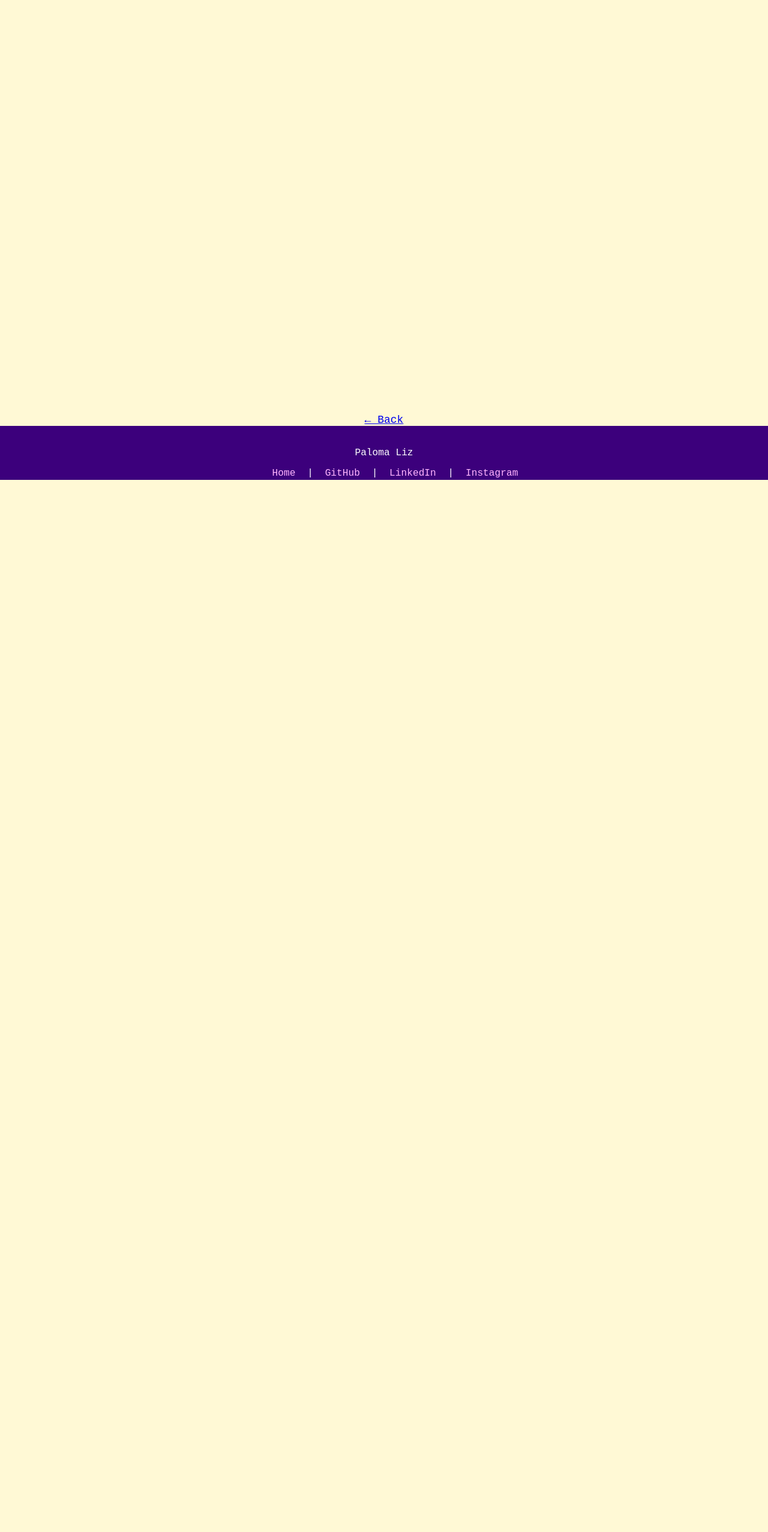
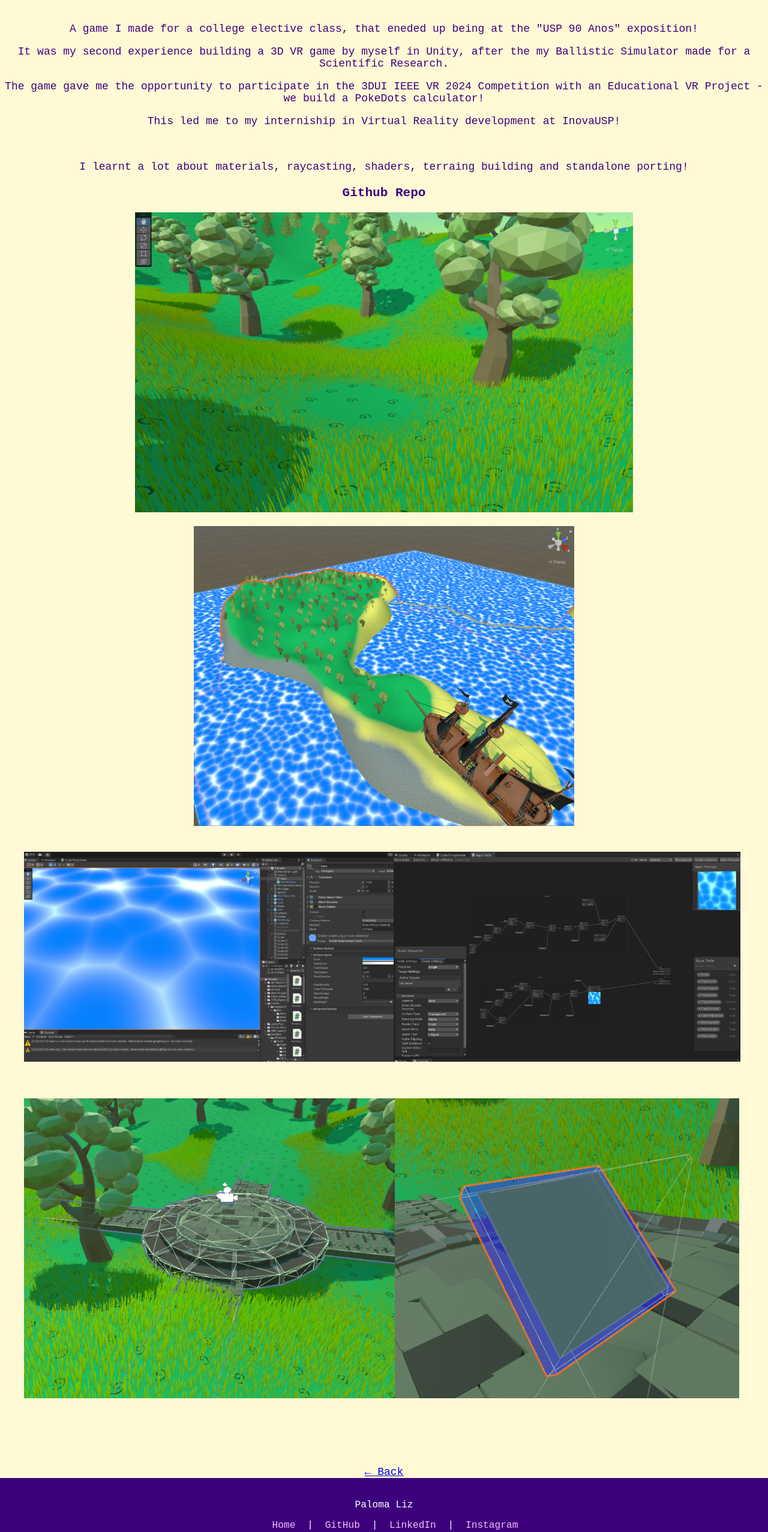
Before and after one commit to palomaspbr/MyWebsite, a Django app: page /customprojects/theisland/ in a window 1280 px wide. Shown: the whole page at 60% size. Before the commit the page ends 800 px from the top, so only its background shows below. Run offline with Django 5.2, Linux system fonts and the light colour scheme.

Commit message:
add theisland

```diff
--- a/core/data/customprojects.json
+++ b/core/data/customprojects.json
@@ -19,7 +19,7 @@
         "title": "The Island",
         "subtitle": "A VR game made during College",
         "description": "A Puzzle VR Game in Unity.",
-        "image": "media/placeholder.png",
+        "image": "media/theisland/island2.png",
         "slug": "theisland",
         "category": "vr"
     },
--- a/core/templates/core/parkour.html
+++ b/core/templates/core/parkour.html
@@ -4,6 +4,7 @@
 
 {% block content %}
 {% load static %}
+<br>
 
 <p>I've been practicing parkour since 2017. It's a really amazing sport and I've meet some of the most amazing people!</p>
 
--- a/core/templates/core/steamgame.html
+++ b/core/templates/core/steamgame.html
@@ -4,6 +4,7 @@
 
 {% block content %}
 {% load static %}
+<br>
 
 <p>I'm planning on realeasing my own steam game! It's yet far from finished, but I really want to see it coming to life! </p>
 <br>
--- a/core/templates/core/theisland.html
+++ b/core/templates/core/theisland.html
@@ -4,5 +4,32 @@
 
 {% block content %}
 {% load static %}
+<br>
+
+<p>A game I made for a college elective class, that eneded up being at the "USP 90 Anos" exposition!</p>
+
+<p>It was my second experience building a 3D VR game by myself in Unity, after the my Ballistic Simulator made for a Scientific Research.</p>
+<p>The game gave me the opportunity to participate in the 3DUI IEEE VR 2024 Competition with an Educational VR Project - we build a PokeDots calculator!</p>
+<p> This led me to my interniship in Virtual Reality development at InovaUSP! </p>
+<br>
+<p>I learnt a lot about materials, raycasting, shaders, terraing building and standalone porting!</p>
+
+<section id="socials">
+<h3><a href="https://github.com/palomaspbr/Escape-Ilha-Expo">Github Repo</a></h3>
+</section>
+
+
+<p><img src="{% static 'media/theisland/island1.png' %}" style="max-height: 500px;"></p>
+<p><img src="{% static 'media/theisland/island2.png' %}" style="max-height: 500px;"></p>
+
+
+<div class="projects-grid">
+    <p><img src="{% static 'media/theisland/island3.1.png' %}" style="max-height: 350px;"></p>
+    <p><img src="{% static 'media/theisland/island3.2.png' %}" style="max-height: 350px;"></p>
+</div>
+<div class="projects-grid">
+    <p><img src="{% static 'media/theisland/island4.1.png' %}" style="max-height: 500px;"></p>
+    <p><img src="{% static 'media/theisland/island4.2.png' %}" style="max-height: 500px;"></p>
+</div>
 
 {% endblock content %}
--- a/core/templates/core/treasureisland.html
+++ b/core/templates/core/treasureisland.html
@@ -4,6 +4,9 @@
 
 {% block content %}
 {% load static %}
+
+<br>
+
 
 <p>My first try at 2D game development, a short cozy game full of riddles!</p>
 <p>Here's the itch.io page: </p>
```
Also changed, not shown: core/templates/core/thiswebsite.html (+6 -1 lines), static/media/placeholder.png (deleted), static/media/theisland/island1.png (added), static/media/theisland/island2.png (added), static/media/theisland/island3.1.png (added), static/media/theisland/island3.2.png (added), static/media/theisland/island4.1.png (added), static/media/theisland/island4.2.png (added).
